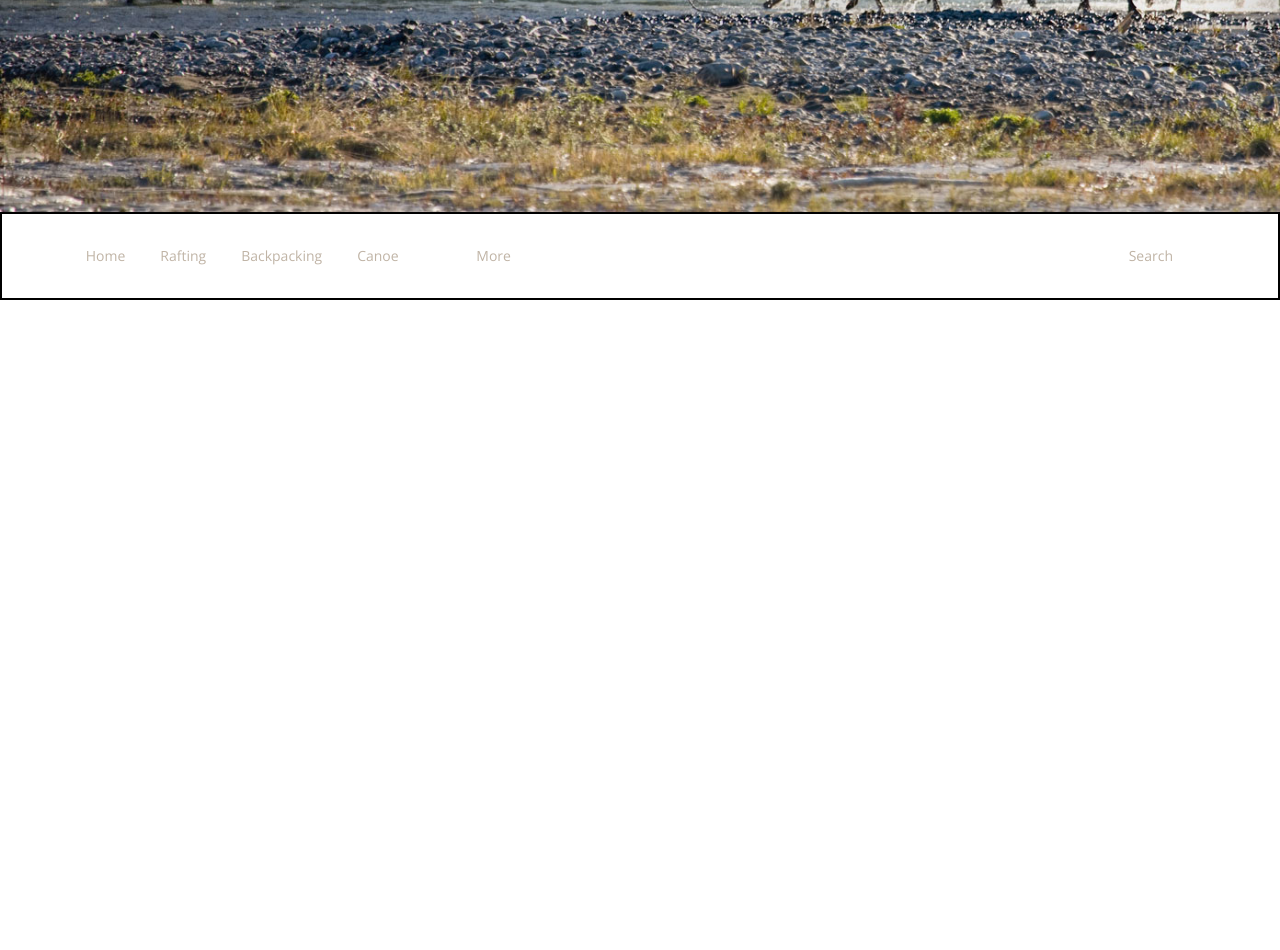
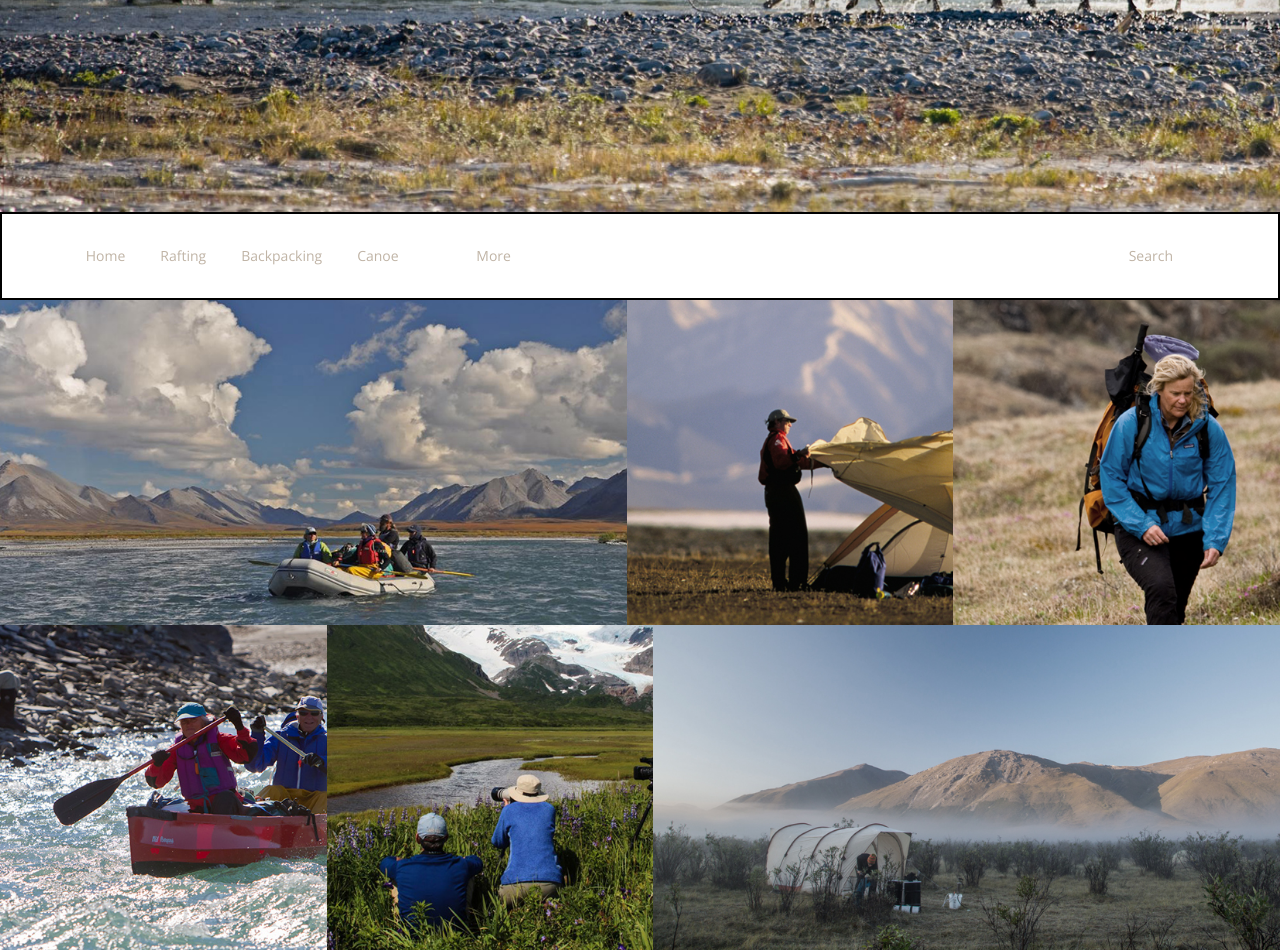
Before and after one commit to gitmichelle/arctic-wild, a plain HTML site: page index.html in a window 1280 px wide. Shown: the part 588-1538 px from the top of the page. Before the commit the page ends 888 px from the top, so only its background shows below. Drawn offline with nearby package versions, Linux system fonts and the light colour scheme.

Commit message:
add flexbox gallery with background images

```diff
--- a/index.html
+++ b/index.html
@@ -49,5 +49,13 @@
         </ul>
       </div>
     </div>
+    <div class="container">
+      <div class="box"></div>
+      <div class="box"></div>
+      <div class="box"></div>
+      <div class="box"></div>
+      <div class="box"></div>
+      <div class="box"></div>
+    </div>
   </body>
 </html>
--- a/scss/app.scss
+++ b/scss/app.scss
@@ -167,3 +167,46 @@ a {
       }
     }
   }
+
+  .container {
+    display: flex;
+    flex-wrap: wrap;
+    padding: 0;
+    margin: 0;
+  }
+
+  .box {
+    height: 325px;
+    border: none;
+    margin: 0;
+    padding: 0;
+    flex: 1 1;
+    background-repeat: no-repeat;
+    background-position: center;
+    background-size: cover;
+    overflow: hidden;
+    &:nth-child(1) {
+      background-image: url("../img/rafting.jpg");
+      flex-basis: 600px;
+    }
+    &:nth-child(2) {
+      background-image: url("../img/basecamp.jpg");
+      flex-basis: 300px;
+    }
+    &:nth-child(3) {
+      background-image: url("../img/backpacking.jpg");
+      flex-basis: 300px;
+    }
+    &:nth-child(4) {
+      background-image: url("../img/canoeing.jpg");
+      flex-basis: 300px;
+    }
+    &:nth-child(5) {
+      background-image: url("../img/photography.jpg");
+      flex-basis: 300px;
+    }
+    &:nth-child(6) {
+      background-image: url("../img/custom.jpg");
+      flex-basis: 600px;
+    }
+  }
```
Also changed, not shown: css/app.css, 1 other file.
